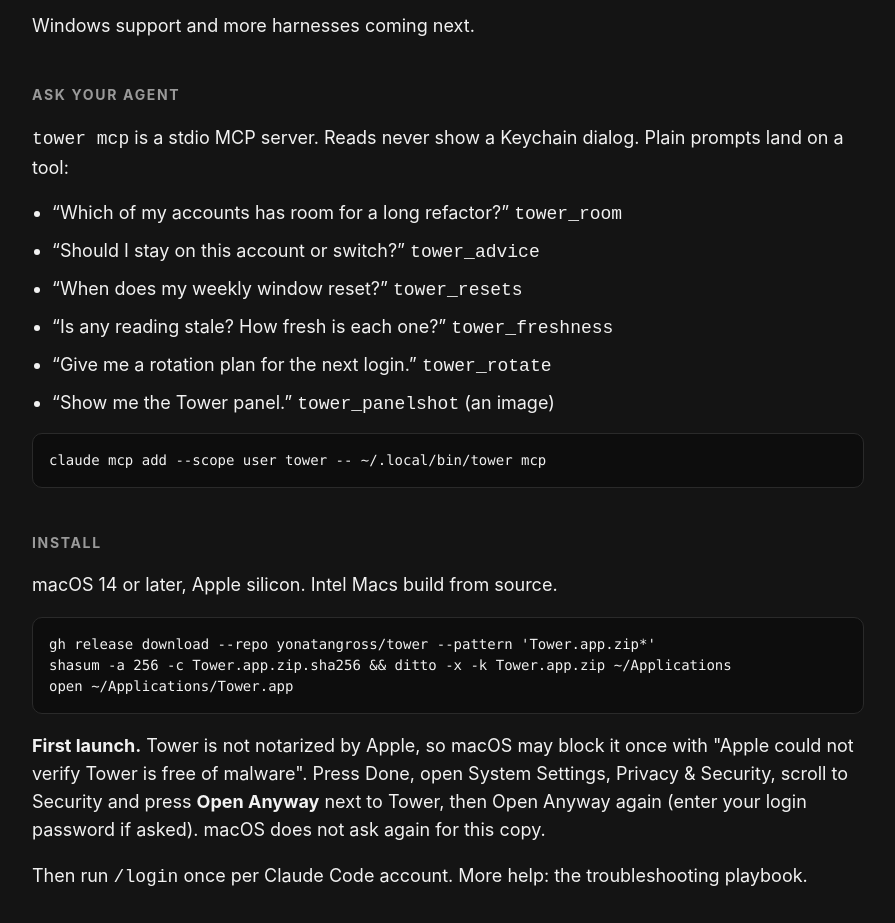
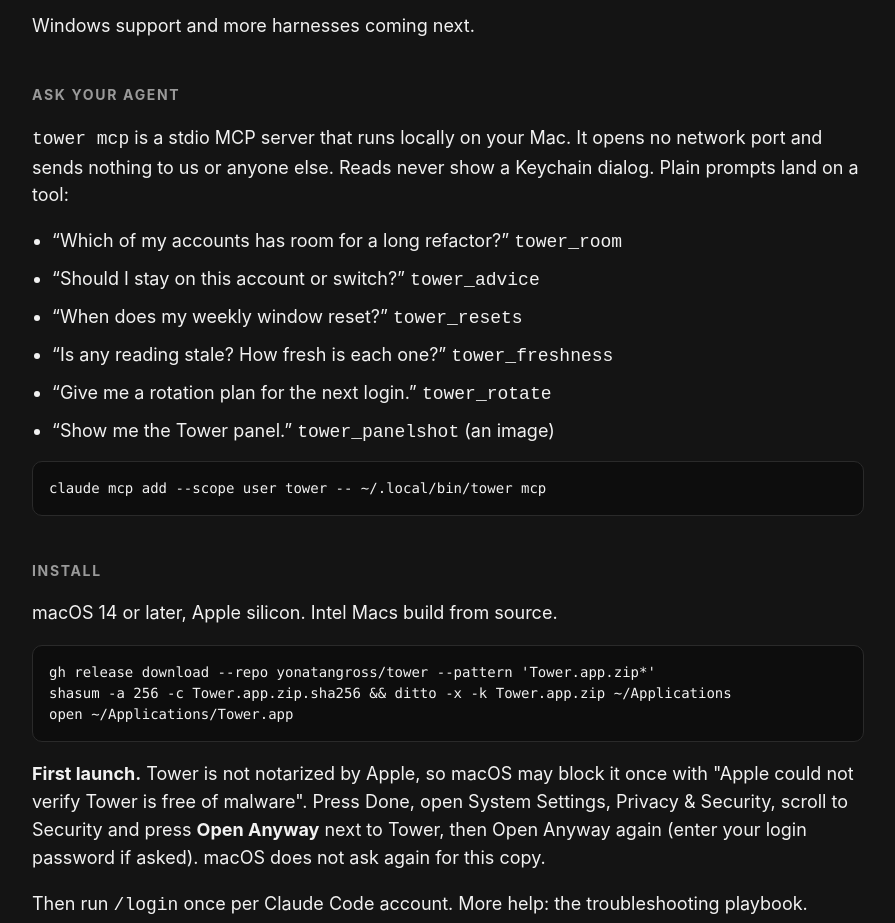
Before and after one commit to yonatangross/tower, a plain HTML site: page docs/index.html in a window 1280 px wide. Shown: the part 1840-2763 px from the top of the page, without its empty margins (192-1087 px from the left). Drawn offline with Linux system fonts and the light colour scheme.

Commit message:
docs(readme): written for people installing Tower, not for our own setup
Yonatan's note for v0.1.3: the README is for other people installing
Tower.

- The pre-v0.1 upgrade section (only private builds predate v0.1) and the
  herdr dispatch-ledger row move to docs/reference.md. The README keeps a
  short, general Keychain prompts section.
- The OpenRouter key command example uses the macOS Keychain
  (security find-generic-password) instead of our op:// path.
- README and landing page say plainly that tower mcp runs locally, opens
  no network port and sends nothing to us.
- One line explains that ai.yonyon.tower is the app's bundle id
  (publisher yonyon.ai) used by defaults write, not an account or address.

Co-Authored-By: Claude Opus 5.5 <noreply@anthropic.com>

```diff
--- a/docs/index.html
+++ b/docs/index.html
@@ -72,7 +72,7 @@
   <p>Windows support and more harnesses coming next.</p>
 
   <h2>Ask your agent</h2>
-  <p><code>tower mcp</code> is a stdio MCP server. Reads never show a Keychain dialog. Plain prompts land on a tool:</p>
+  <p><code>tower mcp</code> is a stdio MCP server that runs locally on your Mac. It opens no network port and sends nothing to us or anyone else. Reads never show a Keychain dialog. Plain prompts land on a tool:</p>
   <ul>
     <li>&ldquo;Which of my accounts has room for a long refactor?&rdquo; <code>tower_room</code></li>
     <li>&ldquo;Should I stay on this account or switch?&rdquo; <code>tower_advice</code></li>
```
Also changed, not shown: 2 other files.
